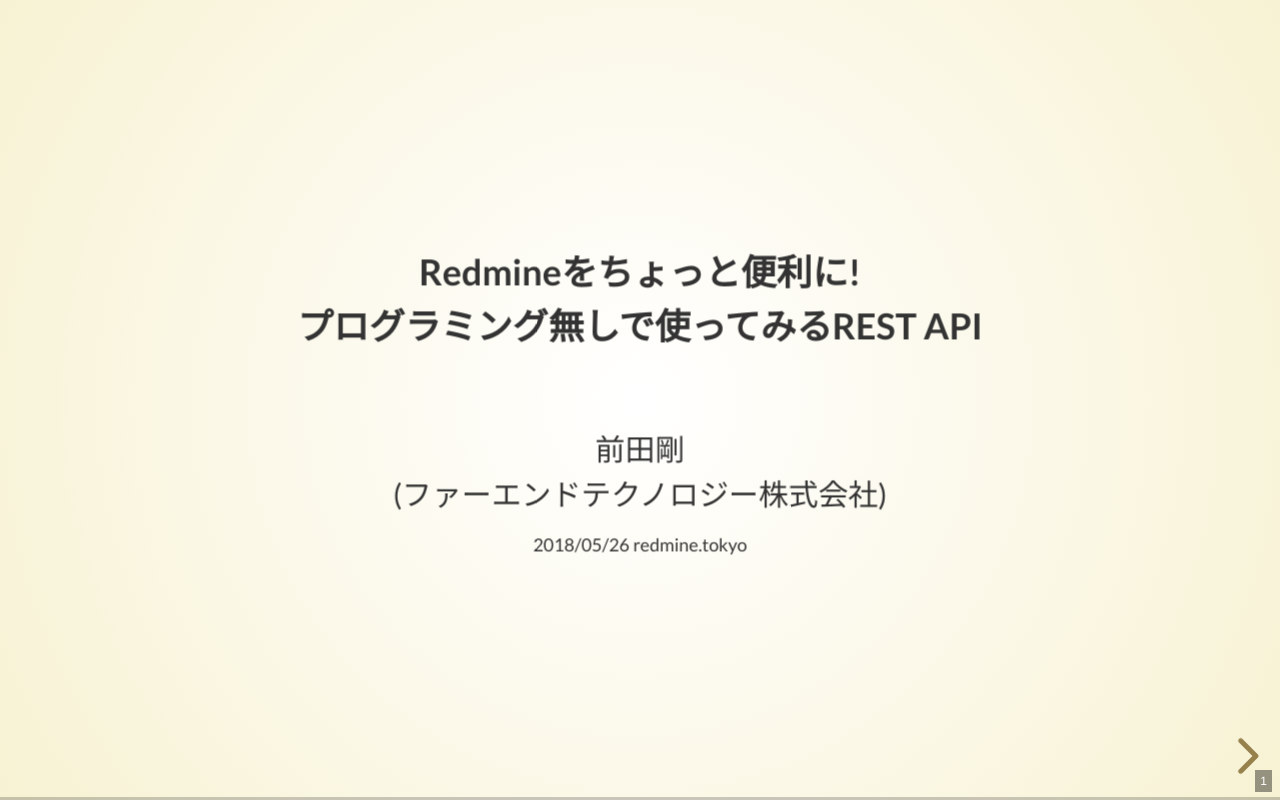
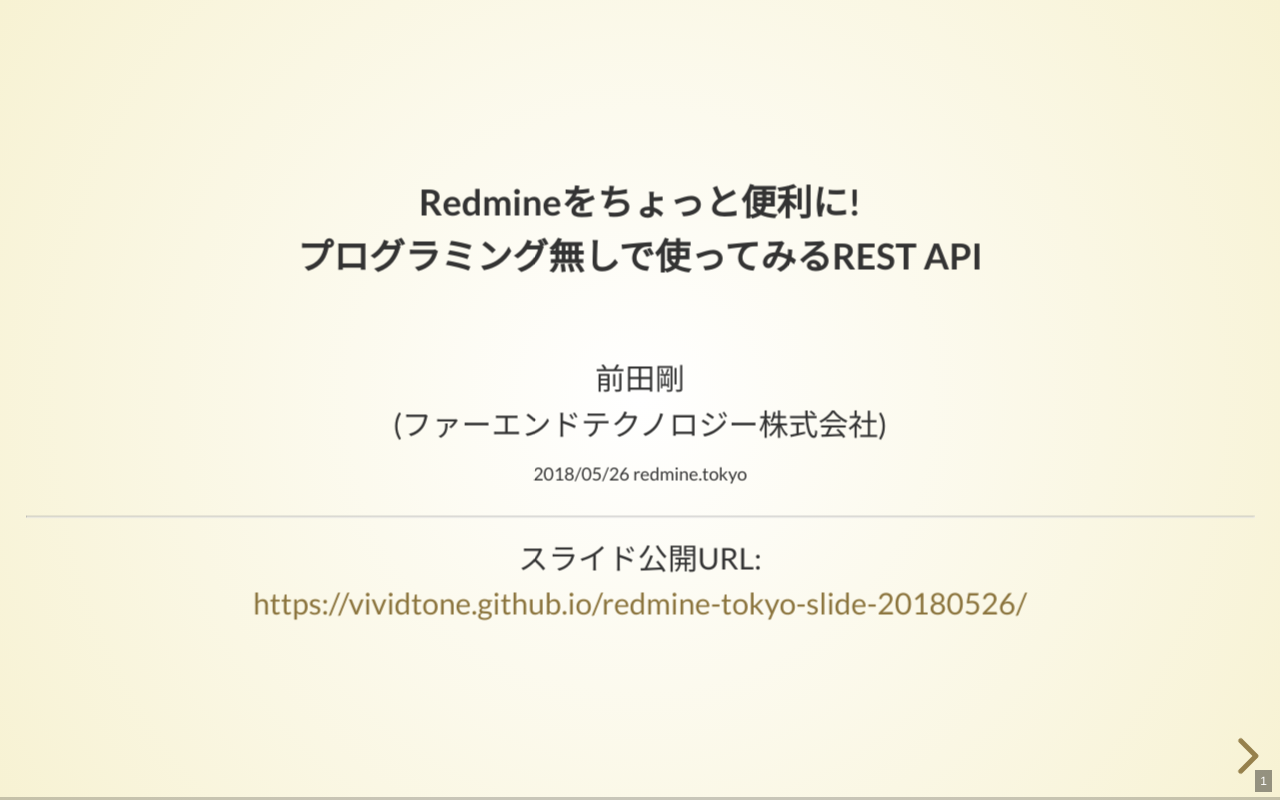
Before and after one commit to vividtone/redmine-tokyo-slide-20180526, a website: page index.html in a window 1280 px wide. Drawn offline with Linux system fonts and the light colour scheme.

Commit message:
表紙にスライド公開URLを追記

```diff
--- a/index.html
+++ b/index.html
@@ -35,6 +35,11 @@
 						(ファーエンドテクノロジー株式会社)
 					</p>
 					<small>2018/05/26 redmine.tokyo</small>
+					<hr>
+					<p>
+						スライド公開URL:<br>
+						<a href="https://vividtone.github.io/redmine-tokyo-slide-20180526/">https://vividtone.github.io/redmine-tokyo-slide-20180526/</a>
+					</p>
 				</section>
 
 				<section data-markdown>
```
